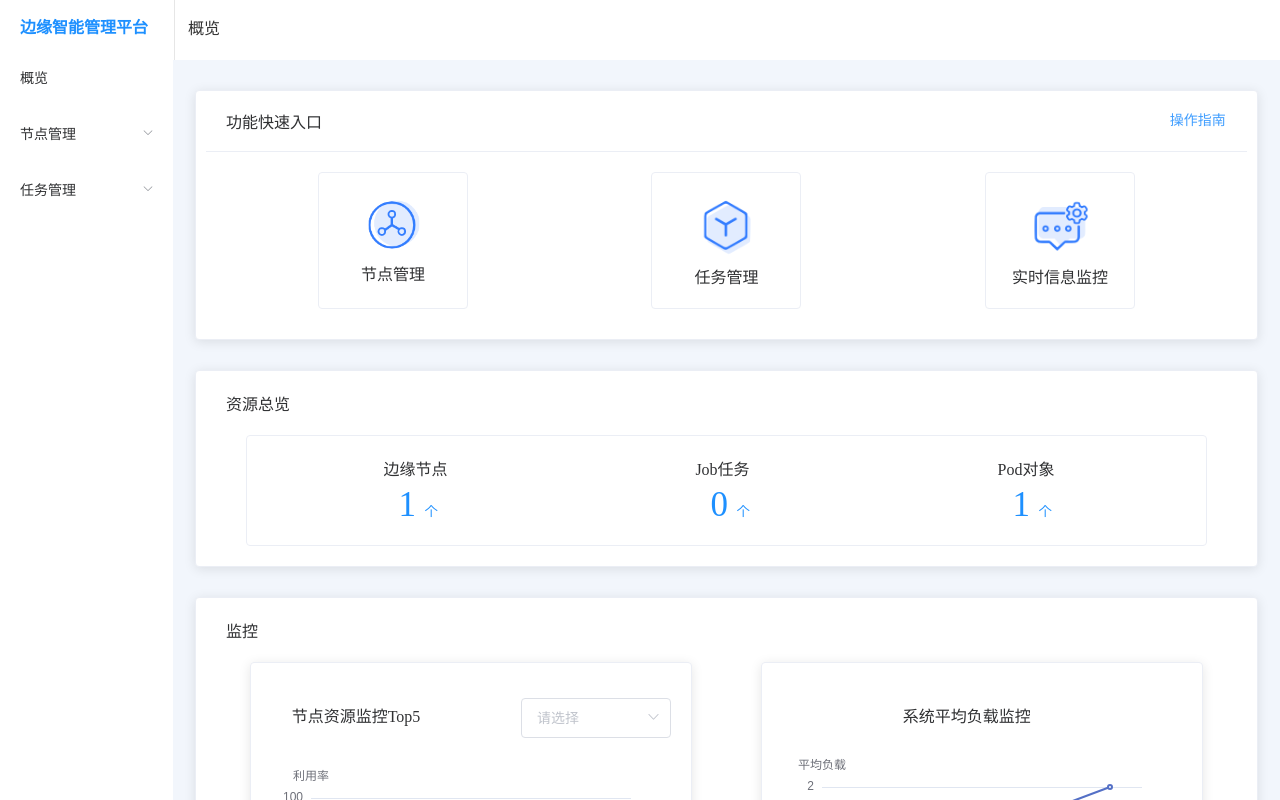
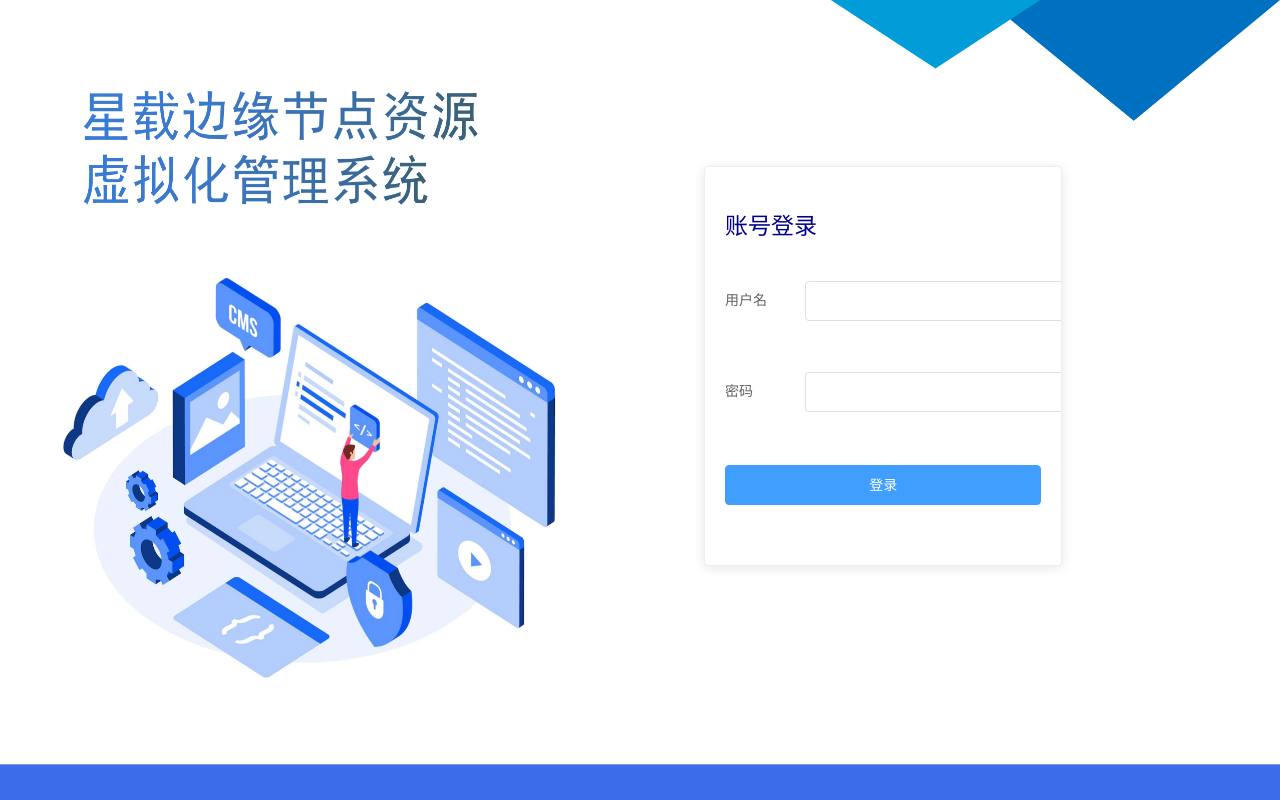
Before and after one commit to shanyuaa/sat-edge-frontend, a Vue app: page /#/login in a window 1280 px wide. Before the commit this address led to /home. Built offline with nearby package versions, Linux system fonts and the light colour scheme; what v-fit-columns would draw is missing.

Commit message:
登录界面+侧边栏修改

```diff
--- a/src/App.vue
+++ b/src/App.vue
@@ -1,7 +1,7 @@
 <template>
   <div id="app" style="display: flex;">
     <!-- 侧边栏   -->
-      <Slidebar></Slidebar>
+      <Slidebar v-show="ifLogin"></Slidebar>
       <div style="width: 100%">
         <!-- 头部 -->
         <!-- <Header></Header> -->
@@ -20,7 +20,21 @@ export default {
   components:{
     Header,
     Slidebar
-  }
+  },
+  data(){
+    return {
+        ifLogin:''  //登录后通过在子界面修改$parent父界面的ifLogin值实现显示和隐藏
+      }
+  },
+  methods:{
+        makesureifLogin(){
+          this.ifLogin = sessionStorage.getItem('name')
+          console.log(this.ifLogin)
+        }
+    },
+    mounted() {
+       this.makesureifLogin()
+    }
 }
 </script>
 
--- a/src/main.js
+++ b/src/main.js
@@ -24,3 +24,23 @@ new Vue({
   template: '<App/>',
   render: h => h(App)
 })
+
+//监听sessionstorage变化
+Vue.prototype.resetSetItem = function (key, newVal) {
+  //注意categoryNum为要监听的属性，实际开发中请自行修改
+    if (key === 'name') {
+        // 创建一个StorageEvent事件
+        var newStorageEvent = document.createEvent('StorageEvent');
+        const storage = {
+            setItem: function (k, val) {
+                sessionStorage.setItem(k, val);
+                // 初始化创建的事件
+                newStorageEvent.initStorageEvent('setItem', false, false, k, null, val, null, null);
+                // 派发对象
+                window.dispatchEvent(newStorageEvent)
+                console.log('派发')
+            }
+        }
+        return storage.setItem(key, newVal);
+    }
+  }
--- a/src/views/Home.vue
+++ b/src/views/Home.vue
@@ -1,7 +1,13 @@
 <template>
   <div>
     <el-container>
-            <el-header style="height: 60px; padding: 15px; width: 100%;">概览</el-header>
+      <div>
+        <el-header style="height: 60px; padding: 15px; width: 100%;">概览</el-header>
+      </div>
+      <div style="left: 85%;margin-top: 5px;">
+        <el-button icon="el-icon-switch-button" style="float: right;" type="text" @click="quit()"> 退出登录</el-button>
+      </div>
+
     </el-container>
     <div class="interface">
       <el-card class="function-box" >
@@ -117,6 +123,13 @@ export default {
     }
   },
   methods:{
+    quit(){
+      sessionStorage.clear()
+      this.$parent.ifLogin=false
+      this.$router.push({
+          name:'login'
+      })
+    },
     drawChart_nodes(){
       let newPromise = new Promise((resolve) => {
           resolve()
--- a/src/views/JobManagement.vue
+++ b/src/views/JobManagement.vue
@@ -4,7 +4,55 @@
             <el-header style="height: 60px; padding: 15px; width: 100%;">Job任务管理</el-header>
         </el-container>
         <div class="interface">
-            <el-empty description="当前无任务" style="top:30%"></el-empty>
+            <el-card class="job-list" style="display: inline-block;">
+                <div class="wrapper">
+                    <el-button type="primary" icon="el-icon-circle-plus-outline" @click="toAddEdgeNode">创建任务</el-button>
+                    <el-input v-model="SearchNode" placeholder="按名称搜索" style="width: 400px;">
+                        <el-button slot="append" icon="el-icon-search" ></el-button>
+                    </el-input>
+                </div>
+                <div class="table">
+                    <el-table :data="tableData" stripe style="width: 100%">
+                        <el-table-column prop="nodename" label="节点名称" width="150px">
+                            <template slot-scope="scope">
+                                <el-button size="mini" type="text" @click="gotoNode(tableData.nodename)">test1</el-button>
+                            </template>
+                        </el-table-column>
+                        <el-table-column prop="nodetype" label="节点类型" width="100px"></el-table-column>
+                        <el-table-column prop="status" label="节点状态" width="100px"></el-table-column>
+                        <el-table-column prop="clustertype" label="集群类型" width="100px"></el-table-column>
+                        <el-table-column prop="whichcluster" label="所属集群" width="140px"></el-table-column>
+                        <el-table-column prop="ip" label="IP" width="100px"></el-table-column>
+                        <el-table-column prop="birthtime" label="创建时间"  style="width: 100px;"></el-table-column>
+                        <el-table-column prop="operation" label="操作">
+                            <template slot-scope="scope">
+                                <el-button size="mini" type="text" @click="handleEdit(scope.$index, scope.row)">停用</el-button>
+                                <el-button size="mini" type="text" @click="handleDelete(scope.$index, scope.row)">删除</el-button>
+                                <el-dropdown style="font-size: smaller; left: 5px;">
+                                    <span class="el-dropdown-link">
+                                        下拉菜单<i class="el-icon-arrow-down el-icon--right"></i>
+                                    </span>
+                                    <el-dropdown-menu slot="dropdown">
+                                        <el-dropdown-item>加入容器集群</el-dropdown-item>
+                                        <el-dropdown-item>修改配置</el-dropdown-item>
+                                    </el-dropdown-menu>
+                                </el-dropdown>
+                            </template>
+                        </el-table-column>
+                    </el-table>
+                </div>
+                <div class="block">
+                    <el-pagination
+                    @size-change="handleSizeChange"
+                    @current-change="handleCurrentChange"
+                    :current-page="currentPage1"
+                    :page-sizes="[10, 20, 30, 40]"
+                    :page-size="100"
+                    layout="total, sizes, prev, pager, next, jumper"
+                    :total="100">
+                    </el-pagination>
+                </div>
+            </el-card>
         </div>
     </div>
 </template>
@@ -30,7 +78,7 @@ export default {
   width: 90%;
 }
 
-.node-list{
+.job-list{
   position: relative;
   width: 92%;
   padding: 10px;
--- /dev/null
+++ b/src/views/Login.vue
@@ -0,0 +1,89 @@
+<template>
+    <div class="background">
+      <!-- <div style="margin-top: 20px;">
+        <el-button type="" @click="login()">登录</el-button>
+      </div> -->
+      <el-card class="login_card">
+        <div style="margin-top:20px ">
+            <span style=" font-size: 23px; font-weight: 1500; font-style: normal; color:darkblue ;">账号登录</span>
+        </div>
+        <!-- <div style="margin-left: 20px;">
+            用户名：
+            <el-input style="margin-top: 30px; width: 200px;" v-model="username" placeholder="请输入用户名"></el-input>
+        </div>
+        <div style="margin-left: 20px;">
+            密码：
+            <el-input style="margin-top: 30px; width: 200px;" placeholder="请输入密码" v-model="password" show-password></el-input>
+        </div>
+        <div>
+            <el-button style="margin-top: 30px; left: 65%;" type="primary">主要按钮</el-button>
+        </div> -->
+        <el-form label-position="left" label-width="80px" style="margin-top:30px; ">
+            <el-form-item label="用户名" style="margin-top: 40px; width: 350px; ">
+                <el-input v-model="username"></el-input>
+            </el-form-item>
+            <el-form-item label="密码" style="margin-top: 50px; width: 350px;">
+                <el-input v-model="password" type="password"></el-input>
+            </el-form-item>
+            <div style="display: flex; justify-content:center; align-items: center;">
+                <el-button style="margin-top: 30px; width: 350px;" type="primary" @click="login()">登录</el-button>
+            </div>
+        </el-form>
+      </el-card>
+    </div>
+  </template>
+
+  <script>
+  export default {
+    name: 'Home',
+    data () {
+      return {
+        username:'',
+        password:'',
+
+      }
+    },
+    methods:{
+        login(){
+            sessionStorage.setItem('name', '123456')
+        },
+        clearSession(){
+            sessionStorage.clear()
+            this.$parent.ifLogin = false;
+        },
+        login(){
+            if(this.username == 'admin' && this.password == 'admin'){
+                this.resetSetItem('name', 'admin');
+                this.$parent.ifLogin = true
+                this.$router.push({
+                    name:'home'
+                })
+            }else{
+                console.log('nono')
+                this.$message.error('用户名或密码错误')
+            }
+        }
+    },
+    mounted() {
+        this.clearSession();
+    }
+  }
+  </script>
+
+  <!-- Add "scoped" attribute to limit CSS to this component only -->
+  <style scoped>
+  .background{
+    background: url(../assets/background_login.png);
+    width:100%;
+    height:100%;
+    position:fixed;
+    background-size:100% 100%;
+  }
+
+  .login_card{
+    width:28%;
+    margin-left: 55%;
+    margin-top: 13%;
+    height: 50%;
+  }
+  </style>
--- a/src/views/layout/components/slidebar.vue
+++ b/src/views/layout/components/slidebar.vue
@@ -7,9 +7,9 @@
       style="width: 175px; height: 100%; position:fixed;">
 
       <div style="height: 50px; padding: 14px;padding-left: 20px; font-weight: bold; font-size:medium;color:dodgerblue;">
-            边缘智能管理平台
+        星载边缘节点资源虚拟化管理系统
         </div>
-      <el-menu-item index="overview" @click="gotoHome">
+      <el-menu-item index="overview" @click="gotoHome" style="margin-top: 15px;">
         <span slot="title">概览</span>
       </el-menu-item>
 
@@ -20,22 +20,30 @@
 
         <el-submenu index="edge">
           <!-- <template slot="title">选项1</template> -->
-          <span slot="title">节点管理</span>
-          <el-menu-item index="edge-node" @click="gotoEdgeNode">节点</el-menu-item>
-          <!-- <el-menu-item index="edge-nodegroup">功能2</el-menu-item> -->
+          <span slot="title">资源管理</span>
+          <el-menu-item index="edge-node" @click="gotoEdgeNode">边缘节点</el-menu-item>
+          <el-menu-item index="storage">存储</el-menu-item>
+          <el-menu-item index="network">网络</el-menu-item>
         </el-submenu>
 
         <el-submenu index="device">
           <!-- <template slot="title">选项1</template> -->
-          <span slot="title">任务管理</span>
-          <el-menu-item index="Job-management" @click="gotoJobManagement">Job管理</el-menu-item>
-          <el-menu-item index="Pod-management" @click="gotoPodManagement">Pob管理</el-menu-item>
+          <span slot="title">应用管理</span>
+          <el-menu-item index="Pod-management" @click="gotoPodManagement">在线任务</el-menu-item>
+          <el-menu-item index="Job-management" @click="gotoJobManagement">离线任务</el-menu-item>
         </el-submenu>
 
-        <!-- <el-submenu index="application">
-          <span slot="title">边缘应用</span>
-          <el-menu-item index="application-management">应用管理</el-menu-item>
-        </el-submenu> -->
+        <el-menu-item index="image">
+          <span slot="title">镜像管理</span>
+        </el-menu-item>
+
+        <el-menu-item index="user">
+          <span slot="title">用户管理</span>
+        </el-menu-item>
+
+        <el-menu-item index="logs">
+          <span slot="title">日志管理</span>
+        </el-menu-item>
 
       <!-- <el-menu-item index="2">
         <i class="el-icon-menu"></i>
@@ -72,8 +80,12 @@ export default {
             this.$router.push({
                 name:'pod'
             })
-        }
-    }
+        },
+        // verifyLogin(){
+        //   var this_route = this.$router.options.base
+        //   console.log(this_route)
+        // }
+      }
 }
 </script>
 
```
Also changed, not shown: src/router/index.js (+74 -4 lines), src/assets/background_login.png (added).
